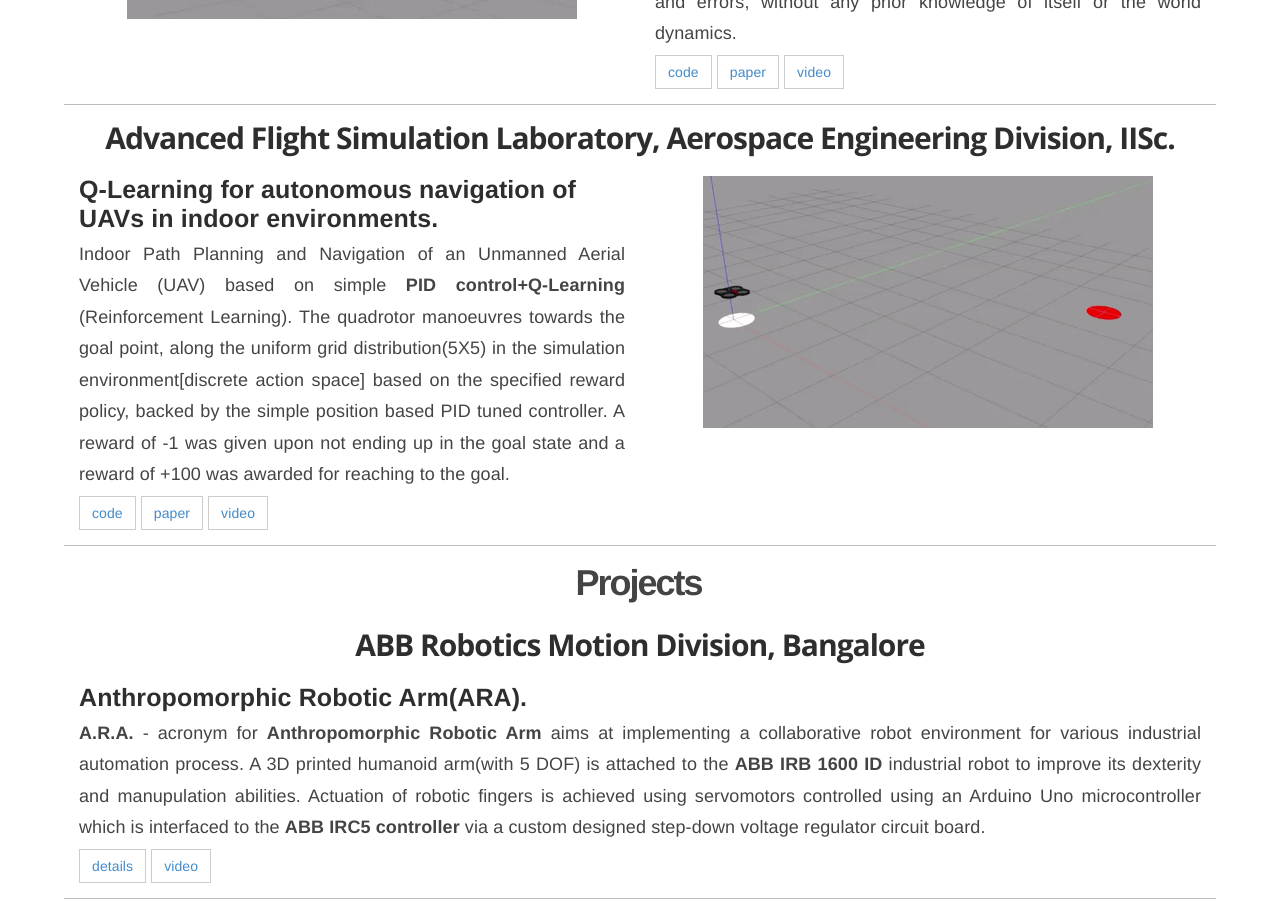
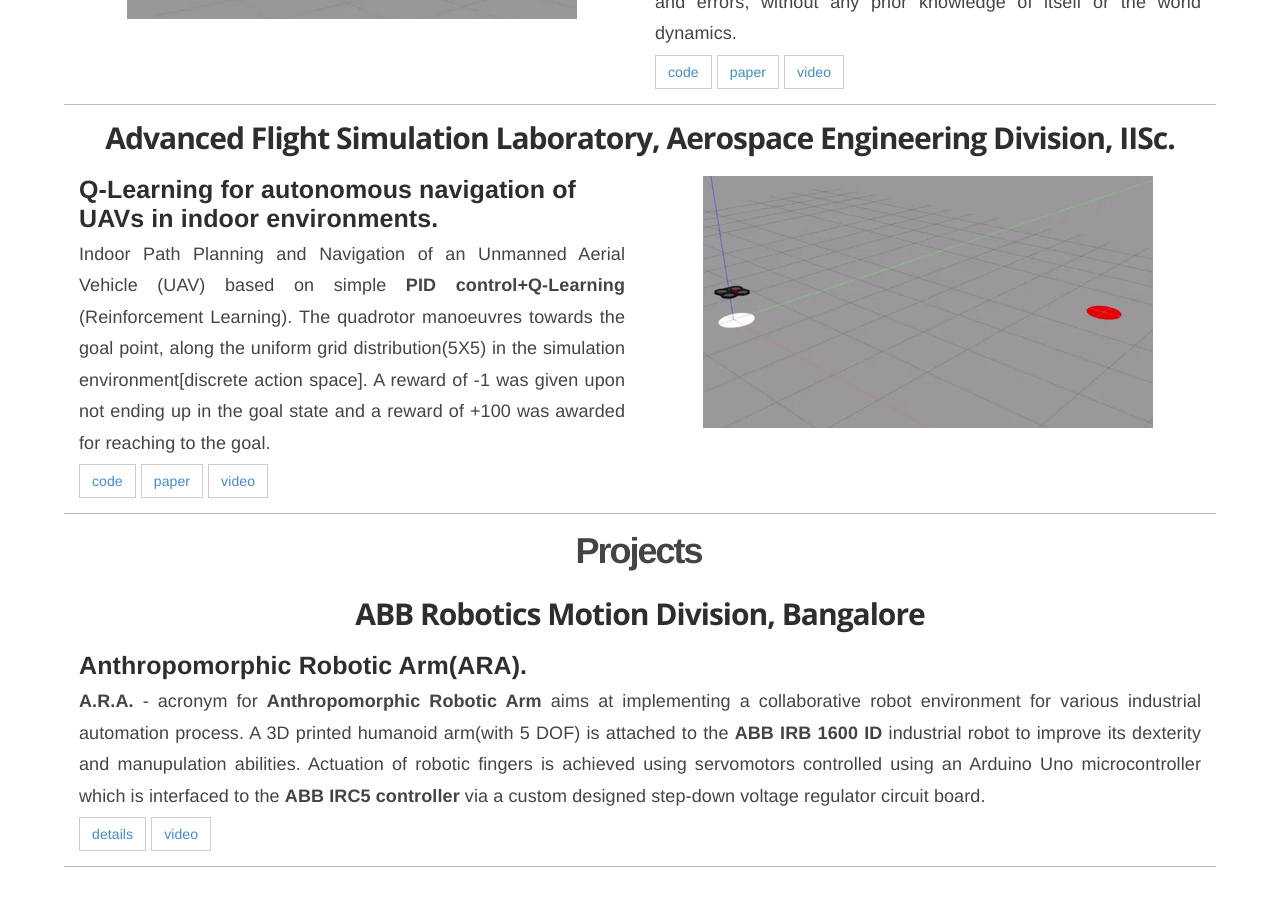
Before and after one commit to navuboy/navuboy.github.io, a Jekyll site: the page built from research.html, in a window 1280 px wide and 900 px high, scrolled down 696 px. Built offline with Jekyll 4.4.1, drawn with Linux system fonts in a browser that asks for light colours; some web fonts are replaced; after the commit the page ends 1564 px from its top, so only the background shows below that.

Commit message:
Updated research.md

```diff
--- a/_includes/research.md
+++ b/_includes/research.md
@@ -56,7 +56,7 @@
     <div class="col-md-6">
         <h3 class="rtitle"><b>Q-Learning for autonomous navigation of UAVs in indoor environments.</b></h3>
         <p style="text-align:justify">
-        Indoor Path Planning and Navigation of an Unmanned Aerial Vehicle (UAV) based on simple <strong>PID control+Q-Learning</strong> (Reinforcement Learning). The quadrotor manoeuvres towards the goal point, along the uniform grid distribution(5X5) in the simulation environment[discrete action space] based on the specified reward policy, backed by the simple position based PID tuned controller. A reward of -1 was given upon not ending up in the goal state and a reward of +100 was awarded for reaching to the goal.
+        Indoor Path Planning and Navigation of an Unmanned Aerial Vehicle (UAV) based on simple <strong>PID control+Q-Learning</strong> (Reinforcement Learning). The quadrotor manoeuvres towards the goal point, along the uniform grid distribution(5X5) in the simulation environment[discrete action space]. A reward of -1 was given upon not ending up in the goal state and a reward of +100 was awarded for reaching to the goal.
         </p>
         <a href="https://github.com/nav74neet/rl_ardrone" class="md-link btn-default btn rbtn">code</a>
         <a href="https://arxiv.org/abs/1801.05086" class="md-link btn-default btn rbtn">paper</a>
```
